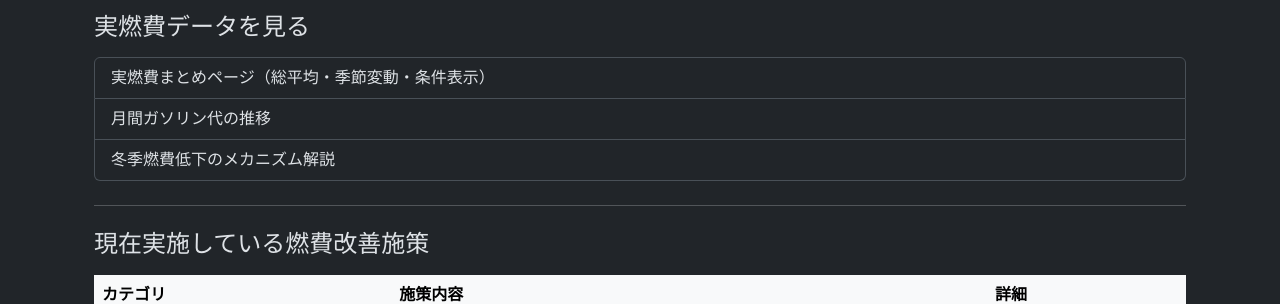
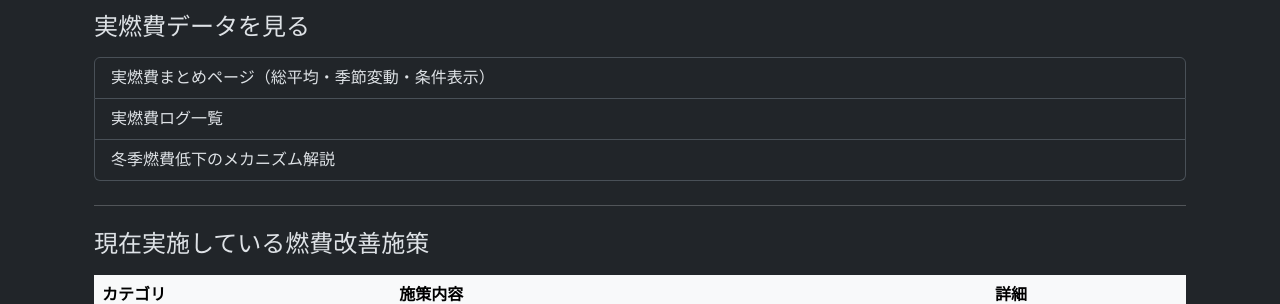
Before and after one commit to funyapar-org/fuel-lab, a Jekyll site: the page built from _solio/index.md, in a window 1280 px wide. Shown: the part 836-1140 px from the top of the page. Built offline with Jekyll 4.4.1, drawn with Linux system fonts in a browser that asks for light colours.

Commit message:
index.md を更新

```diff
--- a/_solio/index.md
+++ b/_solio/index.md
@@ -113,14 +113,14 @@
 
   <div class="list-group mb-3">
 
-    <a href="/fuel-lab/solio/real-fuel-economy-summary.html"
+    <a href="/fuel-lab/solio/solio-fuel-summary.html"
        class="list-group-item list-group-item-action">
       実燃費まとめページ（総平均・季節変動・条件表示）
     </a>
 
-    <a href="/fuel-lab/solio/monthly-gasoline-cost.html"
+    <a href="/fuel-lab/solio/solio-fuel-summary-log.html"
        class="list-group-item list-group-item-action">
-      月間ガソリン代の推移
+      実燃費ログ一覧
     </a>
 
     <a href="/fuel-lab/knowledge/winter-fuel-economy.html"
```
